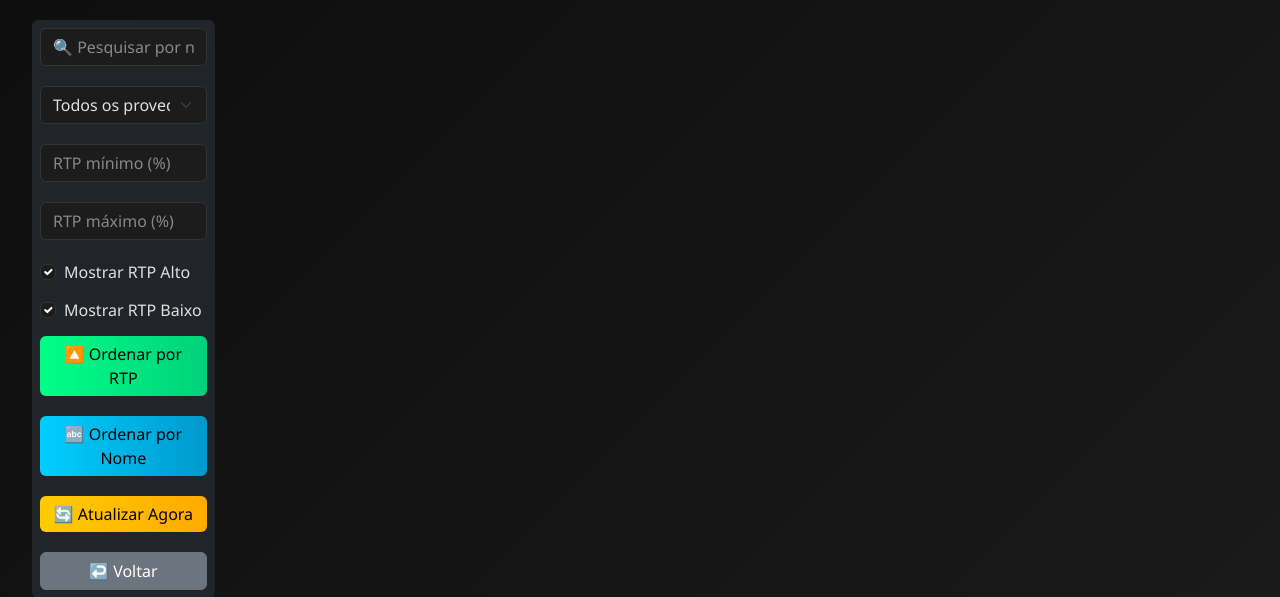
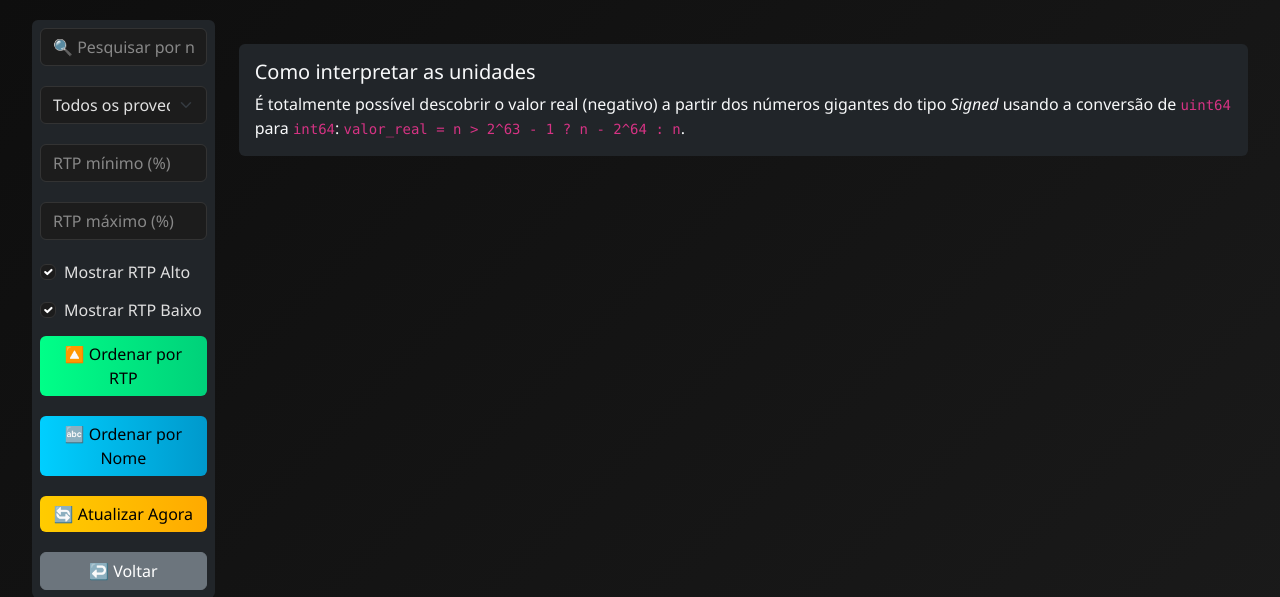
Before and after one commit to stuartffh/RTP-CGG, a Flask app: page /melhores in a window 1280 px wide. Shown: the top 597 px of the page. Run offline with Flask 3, Linux system fonts and the light colour scheme; some libraries are stand-ins or nearby versions.

Commit message:
Exibe unidades de RTP e explica conversao

```diff
--- a/static/script.js
+++ b/static/script.js
@@ -323,6 +323,11 @@
     prioridade.className = 'mb-1';
     prioridade.textContent = game.prioridade || '';
 
+    const unidades = document.createElement('p');
+    unidades.className = 'mb-1 unidades';
+    unidades.textContent =
+        typeof game.extra === 'number' ? `Unidades: ${game.extra}` : '';
+
     const rtpContainer = document.createElement('div');
     rtpContainer.className = 'rtp-container';
 
@@ -350,6 +355,7 @@
     body.appendChild(title);
     body.appendChild(provider);
     if (game.prioridade) body.appendChild(prioridade);
+    if (unidades.textContent) body.appendChild(unidades);
     body.appendChild(rtpContainer);
 
     card.appendChild(img);
@@ -362,6 +368,7 @@
         title,
         provider,
         prioridade,
+        unidades,
         dailyStrong,
         dailyBadgeDiv,
         weeklyStrong,
@@ -409,6 +416,7 @@
                 title,
                 provider,
                 prioridade,
+                unidades,
                 dailyStrong,
                 dailyBadgeDiv,
                 weeklyStrong,
@@ -422,6 +430,11 @@
             provider.textContent = `Provedor: ${game.provider.name}`;
             if (prioridade)
                 prioridade.textContent = game.prioridade || '';
+            if (unidades)
+                unidades.textContent =
+                    typeof game.extra === 'number'
+                        ? `Unidades: ${game.extra}`
+                        : '';
             dailyStrong.textContent = `${(game.rtp / 100).toFixed(2)}%`;
             dailyBadgeDiv.innerHTML = dailyBadge;
             const weeklyValue = game.rtp_semana ?? null;
--- a/static/style.css
+++ b/static/style.css
@@ -201,6 +201,11 @@
   text-shadow: 0 0 5px rgba(0,255,180,0.4);
 }
 
+.unidades {
+  font-size: 0.9rem;
+  color: #bbb;
+}
+
 /* Modal drag */
 .modal-draggable .modal-content {
   resize: both;
--- a/templates/melhores.html
+++ b/templates/melhores.html
@@ -48,6 +48,15 @@
         <div id="games-container" class="games-grid"></div>
         <div id="copy-toast" aria-live="polite"></div>
         <audio id="alert-sound" preload="auto"></audio>
+        <div class="bg-dark text-light p-3 rounded mt-4">
+          <h5>Como interpretar as unidades</h5>
+          <p class="mb-0">
+            É totalmente possível descobrir o valor real (negativo) a partir dos
+            números gigantes do tipo <em>Signed</em> usando a conversão de
+            <code>uint64</code> para <code>int64</code>:
+            <code>valor_real = n &gt; 2^63 - 1 ? n - 2^64 : n</code>.
+          </p>
+        </div>
       </main>
     </div>
   </div>
```
